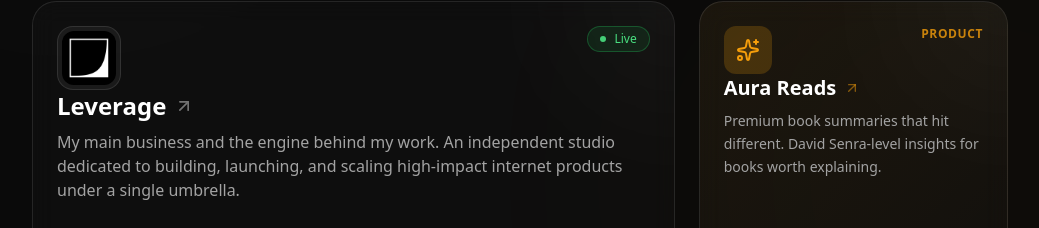
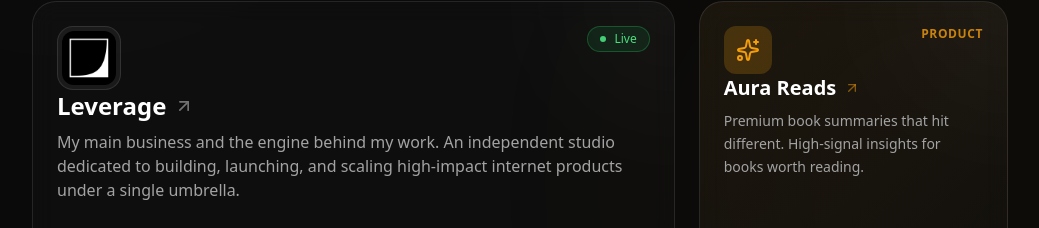
Before and after one commit to hilal953/my-portfolio, a Next.js app: page / in a window 1280 px wide. Shown: the part 467-695 px from the top of the page, without its empty margins (120-1159 px from the left). Built offline with nearby package versions, Linux system fonts and the light colour scheme; no server answers.

Commit message:
update: aura reads description

```diff
--- a/app/page.tsx
+++ b/app/page.tsx
@@ -129,7 +129,9 @@
                   <h3 className="text-xl font-bold text-white mb-2 flex items-center gap-2">
                     Aura Reads <ArrowUpRight className="w-4 h-4 text-amber-500/50 group-hover:text-amber-500 group-hover:translate-x-1 group-hover:-translate-y-1 transition-all" />
                   </h3>
-                  <p className="text-sm text-neutral-400 leading-relaxed">Premium book summaries that hit different. David Senra-level insights for books worth explaining.</p>
+                  <p className="text-sm text-neutral-400 leading-relaxed">
+                    Premium book summaries that hit different. High-signal insights for books worth reading.
+                  </p>
                 </div>
               </BentoCard>
             </a>
```
